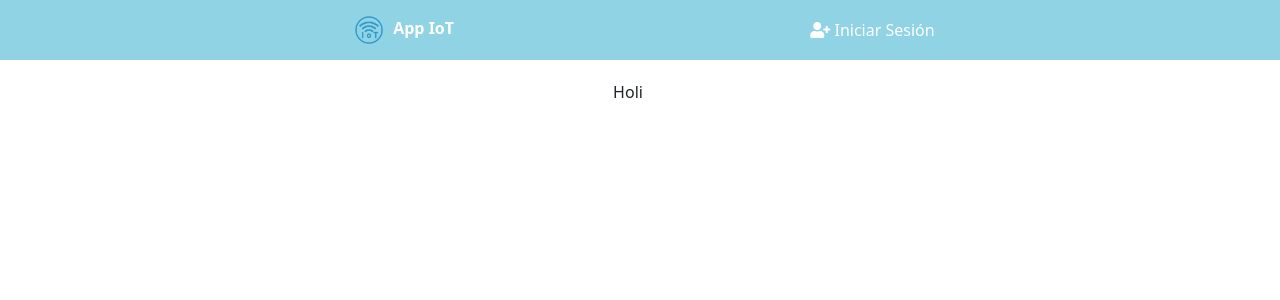
After one commit to miguel92/IoT-SensorUltrasonido, a Flask app: template templates/colision.html in a window 1280 px wide. The commit adds this page. Shown: the top 300 px of the page. Run offline with Flask 2, Linux system fonts and the light colour scheme; the template is opened without the code that fills it, so the values that code supplies are empty; some libraries are stand-ins or nearby versions.

Commit message:
Change header.

```diff
--- a/templates/base.html
+++ b/templates/base.html
@@ -54,10 +54,13 @@
             </li>
             {% if session['rol'] == 0 %}
                 <li class="nav-item">
-                <a class="nav-link" href="/"><i class="fas fa-home"></i> Principal</a>
+                <a class="nav-link" href="/"><i class="fas fa-home"></i> Sensor de aproximidad</a>
               </li>
               <li class="nav-item">
-                <a class="nav-link" href="/mapaEstadistica"><i class="fas fa-map-marked"></i> Estadísticas</a>
+                <a class="nav-link" href="/colision"><i class="fas fa-car-crash"></i> Última colisión</a>
+              </li>
+              <li class="nav-item">
+                <a class="nav-link" href="/mapaEstadistica"><i class="fas fa-map-marked"></i> Mapa de colisiones</a>
               </li>
             {% endif%}
           <li class="nav-item">
--- /dev/null
+++ b/templates/colision.html
@@ -0,0 +1,10 @@
+{% extends "base.html" %}
+{% block content %}
+
+<div class="row">
+    <div class="col-lg-12 text-center">
+        <p>Holi</p>
+    </div>
+</div>
+
+{% endblock content %}
--- a/templates/index.html
+++ b/templates/index.html
@@ -91,7 +91,6 @@ function lecturasDatos() {
                 now = 0;
                 lastCollision=0;
             }
-            chip_antiguo = chip_nuevo
             now = new Date();
             //obj.datos[0]='0';
             var fecha = new Date(obj.datos[2].$date);
--- a/templates/mapaEstadistica.html
+++ b/templates/mapaEstadistica.html
@@ -4,6 +4,7 @@
 <div class="row">
     <div class="col-lg-12 text-center">
         <h1> Mapa con la estadística de los accidentes</h1>
+        <p>En este mapa podemos visualizar las ubicaciones donde han habido colsiones registradas por alguno de los tres dispositivos que están usando esta aplicacion. Podemos ver que cuanto más choques hay en la misma ubicación, más grande es el círculo. Podemos saber el número de colisiones en cada punto poniendo el ratón encima de cada círculo.</p>
 		{{ map | safe }}
     </div>
 </div>
```
